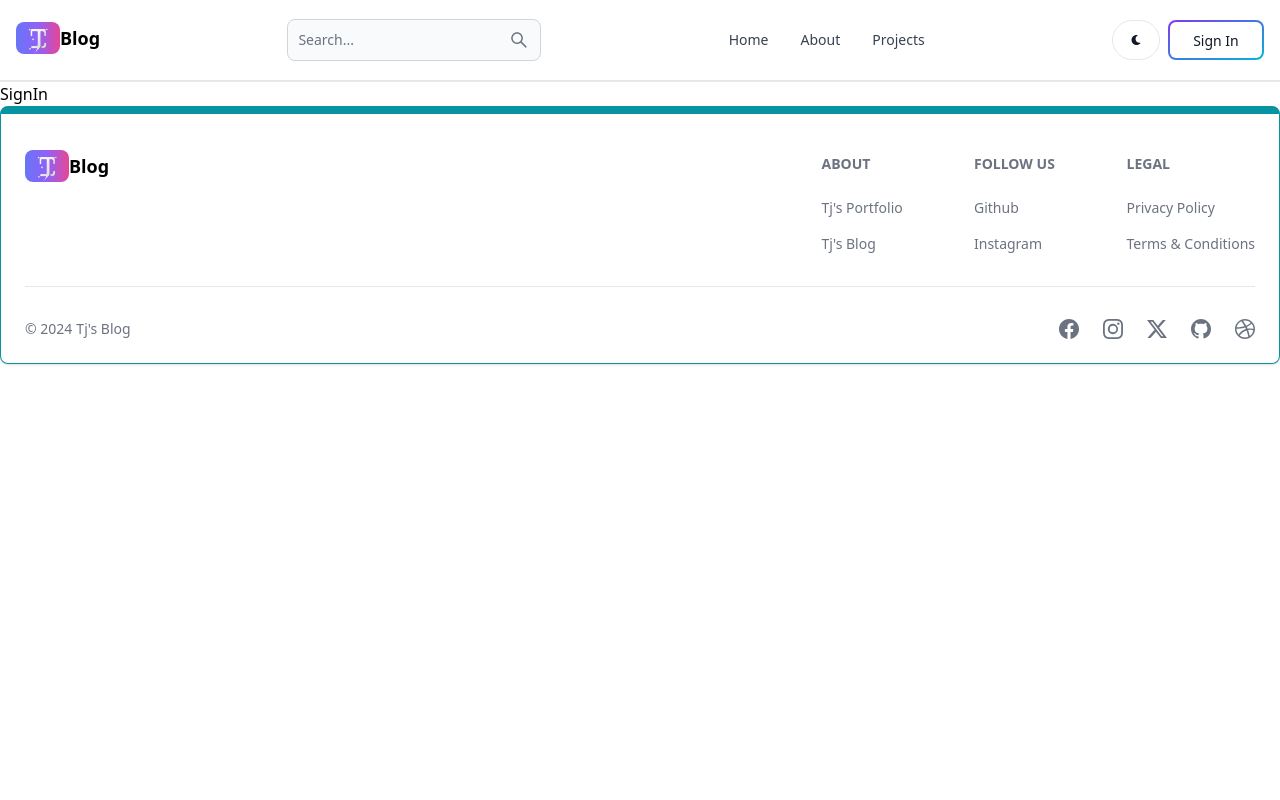
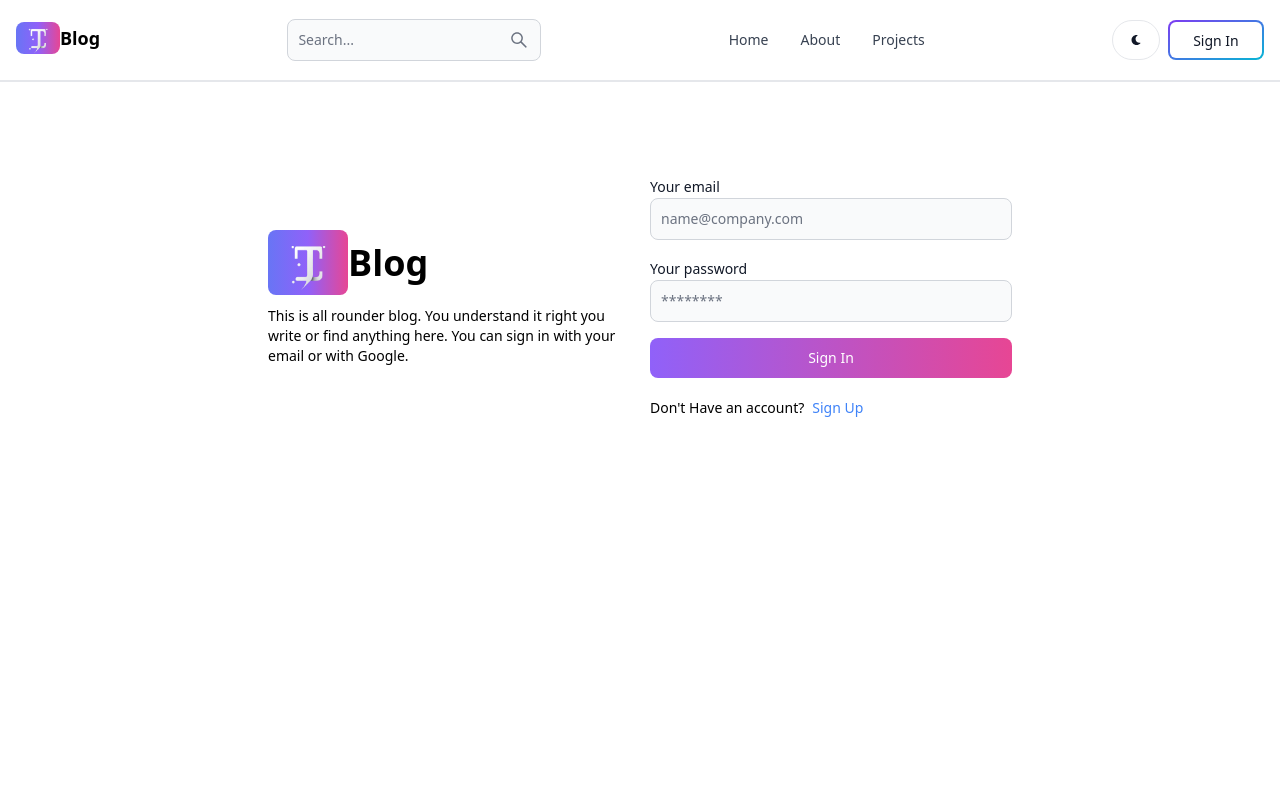
Before and after one commit to Tarun2799/AllRounderBlog, a React (Vite) app in the folder client/: page /sign-in in a window 1280 px wide. Shown: the top 800 px of the page. Built offline with nearby package versions, Linux system fonts and the light colour scheme.

Commit message:
Completed sign in UI

```diff
--- a/client/src/pages/SignIn.jsx
+++ b/client/src/pages/SignIn.jsx
@@ -1,7 +1,107 @@
-import React from 'react'
+import { Alert, Button, Label, Spinner, TextInput } from 'flowbite-react'
+import React, { useState } from 'react'
+import { Link, useNavigate } from 'react-router-dom'
 
 export default function SignIn() {
+
+  const [formData, setFormData] = useState({});
+  const [errorMessage,setErrorMessage] = useState(null);
+  const [loading,setLoading] = useState(false);
+  const navigate = useNavigate();
+
+  const handleChange = (e) => {
+    setFormData({ ...formData, [e.target.id]: e.target.value.trim()}); //we are using trim, so that if someone added space by mistake that we don't save.
+  }
+
+  const handleSubmit = async (e) =>{
+    e.preventDefault();
+    if ( !formData.email || !formData.password){
+      return setErrorMessage("Please fill out all fields.")
+    }
+    try {
+      // when it starts we set loading true
+      setLoading(true);
+      // maybe we have error from previous req, so wants to set it null as well
+      setErrorMessage(null);
+      const res = await fetch('/api/auth/signin',{
+        method: 'POST',
+        headers: { 'Content-Type': 'application/json'},
+        body: JSON.stringify(formData)
+      });
+
+      const data = await res.json();
+      if(data.success === false){
+        return setErrorMessage(data.message);
+      }
+      // if everything is fine, no errors
+      setLoading(false);
+      if(res.ok){
+        navigate('/');
+      }
+
+    } catch (error) { //client side message
+      setErrorMessage(error.message);
+      setLoading(false);
+    }
+  }
+
   return (
-    <div>SignIn</div>
+    <div className='min-h-screen mt-20'>
+      <div className="flex p-3 max-w-3xl mx-auto flex-col gap-5 md:flex-row md:items-center">
+        {/* left side */}
+        <div className="flex-1">
+        <Link to='/' className='text-4xl font-bold dark:text-white'>
+            <span className='py-2 bg-gradient-to-r from-indigo-500 via-purple-500 to-pink-500 rounded-lg'><img src="./TJ_LOGO.png" alt="logo" className='w-20 inline' /></span>Blog
+        </Link>
+        <p className='text-sm'>
+          This is all rounder blog. You understand it right you write or find anything here. You can sign in with your email or with Google.
+        </p>
+        </div>
+        {/* right side */}
+        <div className="flex-1">
+          <form className='flex flex-col gap-4' onSubmit={handleSubmit}>
+            <div className="">
+              <Label value='Your email'/>
+              <TextInput
+              type='email'
+              placeholder='name@company.com'
+              id='email'
+              onChange={handleChange}
+              />
+            </div>
+            <div className="">
+              <Label value='Your password'/>
+              <TextInput
+              type='password'
+              placeholder='********'
+              id='password'
+              onChange={handleChange}
+              />
+            </div>
+            <Button gradientDuoTone='purpleToPink' type='submit' disabled={loading}>
+              {
+                loading ? (
+                  <>
+                    <Spinner size='sm' />
+                    <span className='pl-3'>Loading...</span>
+                  </>
+                ) : "Sign In"
+              }
+            </Button>
+          </form>
+          <div className="flex gap-2 mt-5 text-sm">
+            <span>Don't Have an account?</span>
+            <Link to="/sign-up" className='text-blue-500'>Sign Up</Link>
+          </div>
+          {
+            errorMessage && (
+              <Alert className='mt-5' color='failure'>
+                {errorMessage}
+              </Alert>
+            )
+          }
+        </div>
+      </div>
+    </div>
   )
 }
```
